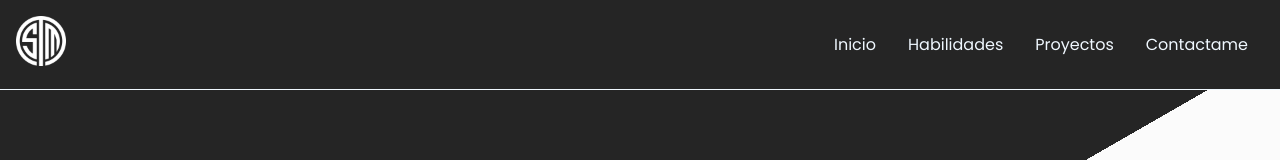
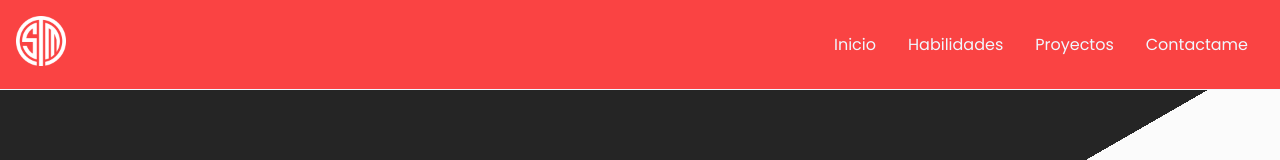
Before and after one commit to JesusWe02/portfolio, a React (Vite) app: page / in a window 1280 px wide. Shown: the top 160 px of the page. Built offline with nearby package versions, Linux system fonts and the light colour scheme.

Commit message:
Testing from another Pc

```diff
--- a/src/Components/NavBar.css
+++ b/src/Components/NavBar.css
@@ -3,7 +3,7 @@
   position: fixed;
   top: 0;
   z-index: 1;
-  background-color: #252525;
+  background-color: #fa4343;
   padding: 1em;
   display: flex;
   flex-wrap: wrap;
```
